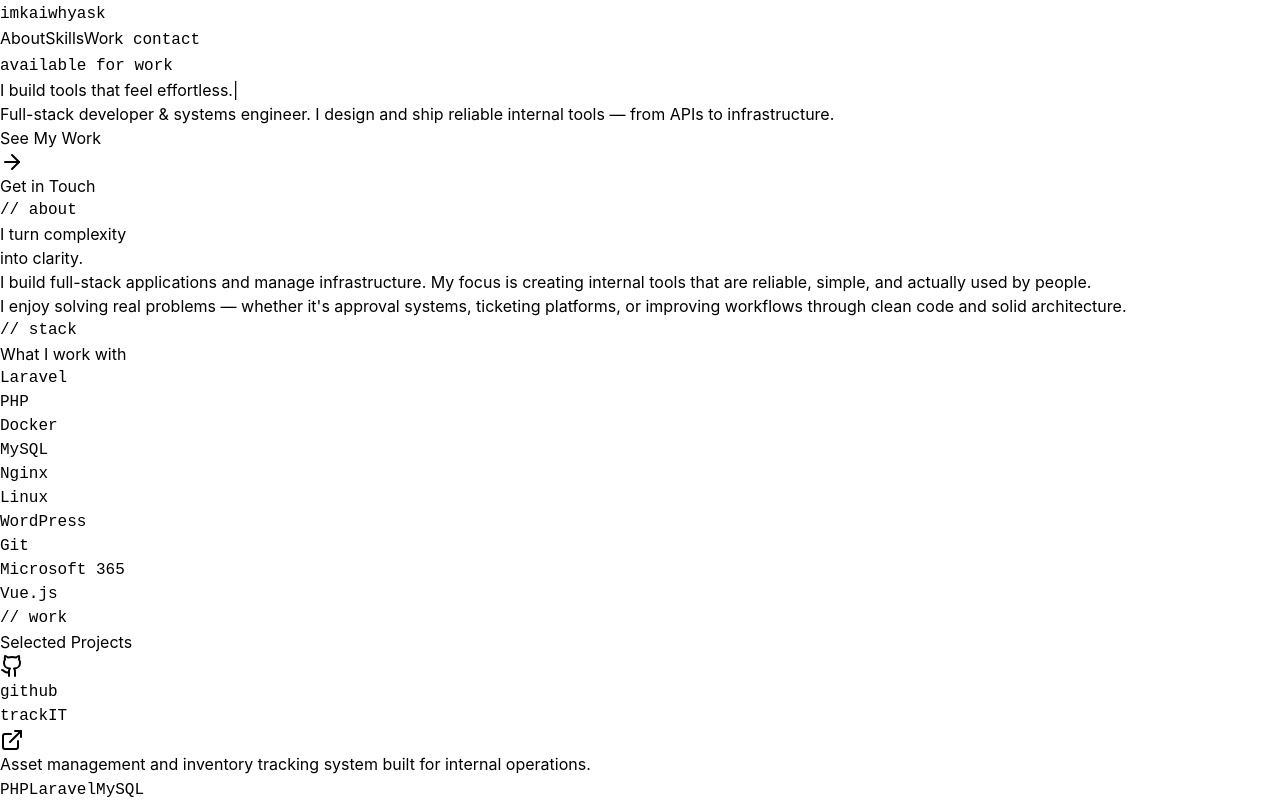
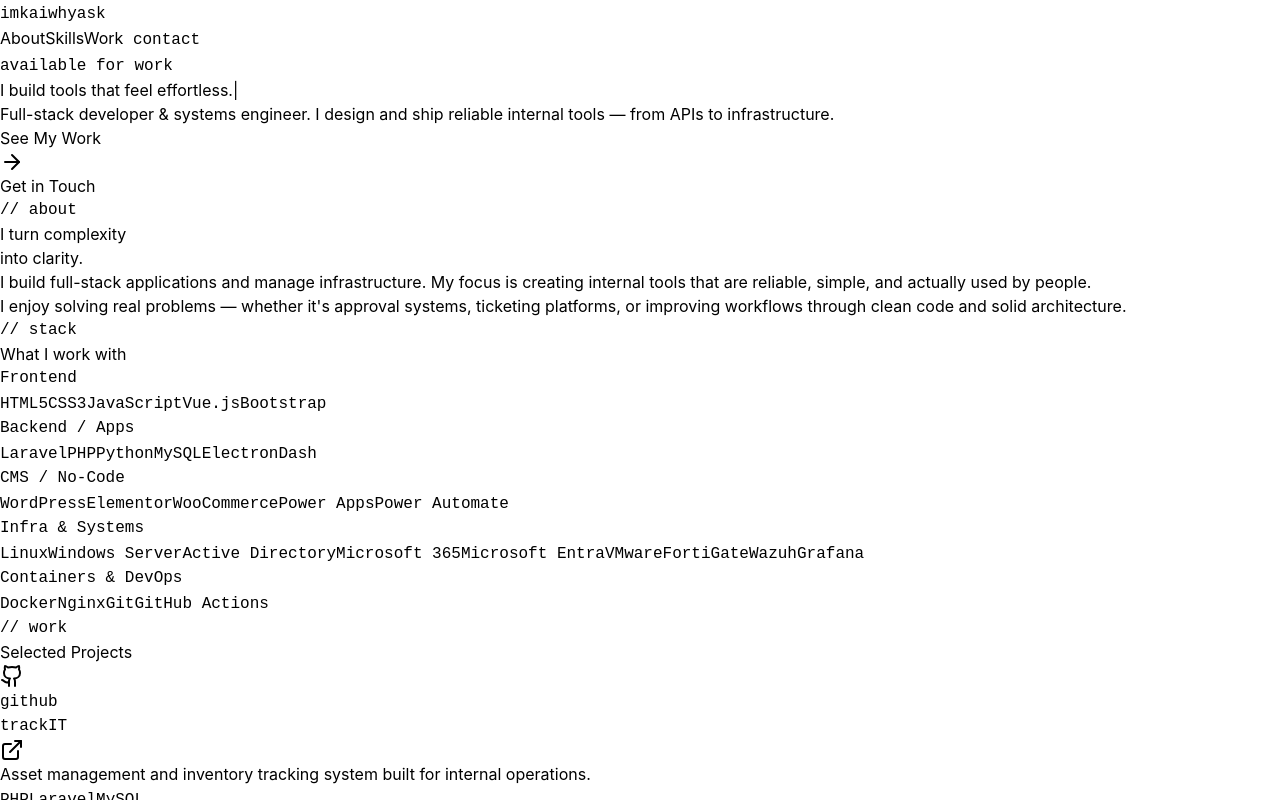
Before and after one commit to imkaiwhyask/portfolio, a Vue app: page / in a window 1280 px wide. Shown: the top 800 px of the page. Built offline with nearby package versions, Linux system fonts and the light colour scheme.

Commit message:
updated stacks

```diff
--- a/src/App.vue
+++ b/src/App.vue
@@ -59,10 +59,27 @@
   },
 ]
 
-const skills = [
-  'Laravel', 'PHP', 'Docker', 'MySQL',
-  'Nginx', 'Linux', 'WordPress', 'Git',
-  'Microsoft 365', 'Vue.js',
+const stack = [
+  {
+    category: 'Frontend',
+    items: ['HTML5', 'CSS3', 'JavaScript', 'Vue.js', 'Bootstrap'],
+  },
+  {
+    category: 'Backend / Apps',
+    items: ['Laravel', 'PHP', 'Python', 'MySQL', 'Electron', 'Dash'],
+  },
+  {
+    category: 'CMS / No-Code',
+    items: ['WordPress', 'Elementor', 'WooCommerce', 'Power Apps', 'Power Automate'],
+  },
+  {
+    category: 'Infra & Systems',
+    items: ['Linux', 'Windows Server', 'Active Directory', 'Microsoft 365', 'Microsoft Entra', 'VMware', 'FortiGate', 'Wazuh', 'Grafana'],
+  },
+  {
+    category: 'Containers & DevOps',
+    items: ['Docker', 'Nginx', 'Git', 'GitHub Actions'],
+  },
 ]
 </script>
 
@@ -178,26 +195,31 @@
           v-motion
           :initial="{ opacity: 0, y: 30 }"
           :visible="{ opacity: 1, y: 0, transition: { duration: 600 } }"
-          class="mb-10"
+          class="mb-12"
         >
           <p class="font-mono text-xs text-cyan-400 tracking-widest mb-2">// stack</p>
           <h2 class="text-3xl font-bold tracking-tighter">What I work with</h2>
         </div>
 
-        <div class="flex flex-wrap gap-2">
+        <div class="space-y-8">
           <div
-            v-for="(skill, i) in skills"
-            :key="skill"
+            v-for="(group, gi) in stack"
+            :key="group.category"
             v-motion
-            :initial="{ opacity: 0, scale: 0.85 }"
-            :visible="{
-              opacity: 1,
-              scale: 1,
-              transition: { delay: i * 65, duration: 400 },
-            }"
-            class="px-4 py-2 bg-zinc-900 border border-zinc-800 rounded-lg font-mono text-sm text-zinc-300 hover:border-cyan-400/60 hover:text-cyan-400 hover:bg-zinc-800/80 transition-all duration-200 cursor-default"
+            :initial="{ opacity: 0, y: 20 }"
+            :visible="{ opacity: 1, y: 0, transition: { duration: 500, delay: gi * 80 } }"
           >
-            {{ skill }}
+            <p class="font-mono text-xs text-zinc-600 tracking-widest uppercase mb-3">{{ group.category }}</p>
+            <div class="flex flex-wrap gap-2">
+              <span
+                v-for="(item, ii) in group.items"
+                :key="item"
+                v-motion
+                :initial="{ opacity: 0, scale: 0.88 }"
+                :visible="{ opacity: 1, scale: 1, transition: { delay: gi * 80 + ii * 45, duration: 350 } }"
+                class="px-3.5 py-1.5 bg-zinc-900 border border-zinc-800 rounded-lg font-mono text-sm text-zinc-300 hover:border-cyan-400/60 hover:text-cyan-400 hover:bg-zinc-800/80 transition-all duration-200 cursor-default"
+              >{{ item }}</span>
+            </div>
           </div>
         </div>
       </div>
```
